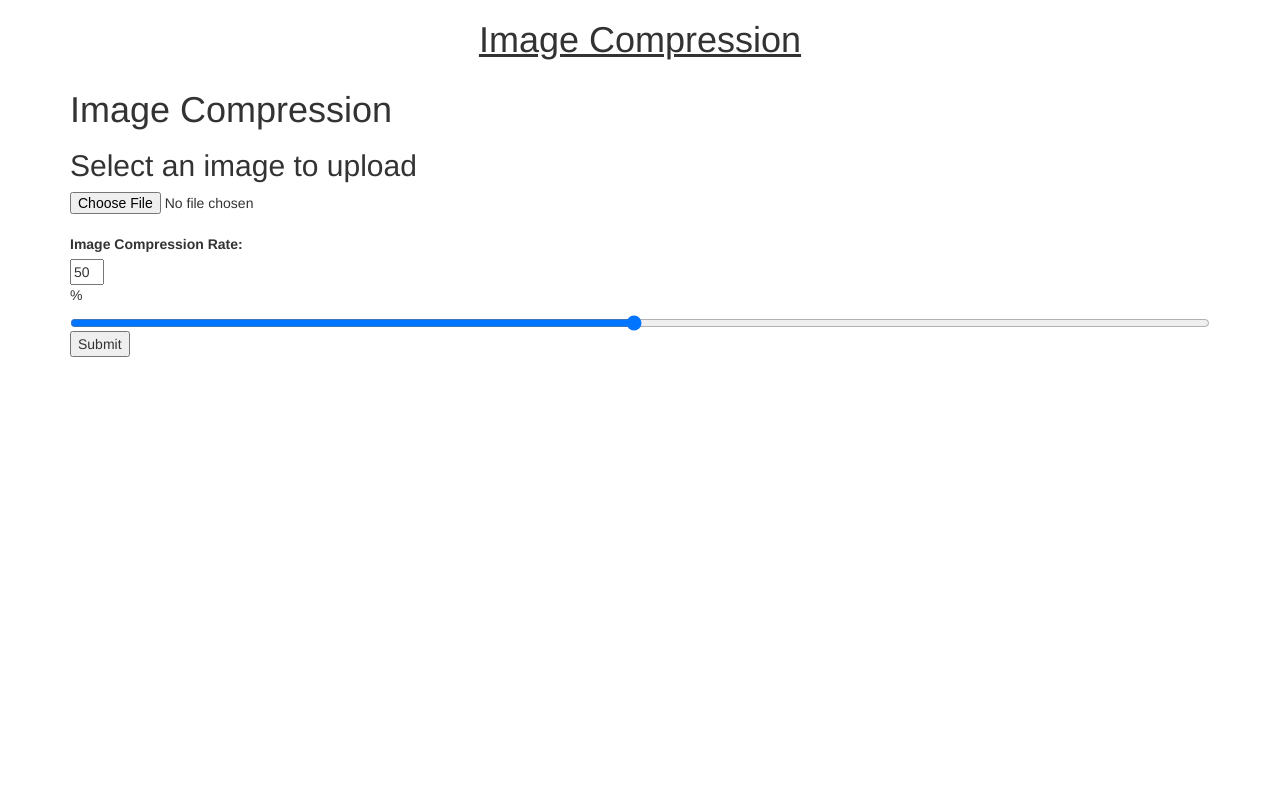
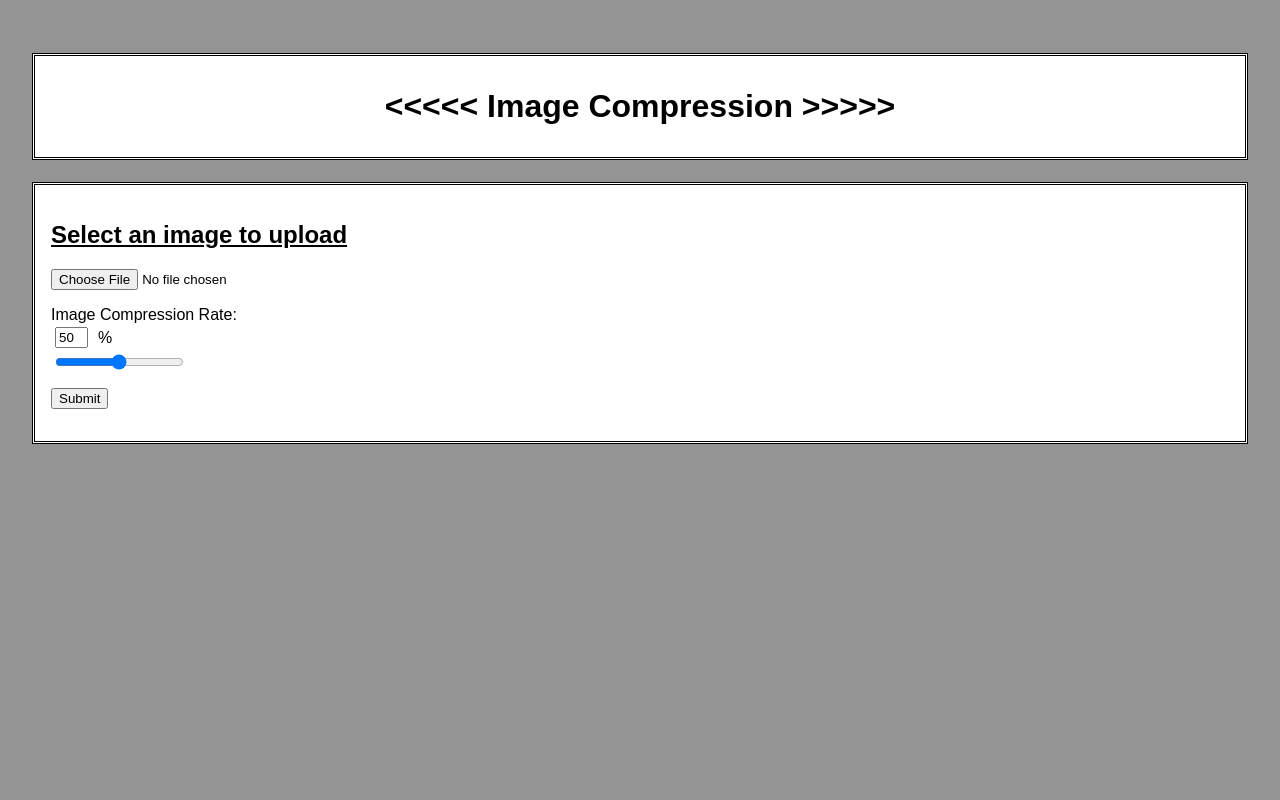
Before and after one commit to Haruray/Algeo02-19145, a Flask app: page / in a window 1280 px wide. Run offline with Flask 2, Linux system fonts and the light colour scheme; some libraries are stand-ins or nearby versions.

Commit message:
edit css

```diff
--- a/src/static/css/app.css
+++ b/src/static/css/app.css
@@ -1,88 +1,79 @@
-/*just bg and body style*/
-.container{
-    background-color:#1E2832;
-    padding-bottom:20px;
-    margin-top:10px;
-    border-radius:5px;
-    }
-    .center{
-    text-align:center;
-    }
-    #top{
-    margin-top:20px;
-    }
-    .btn-container{
-    background:#fff;
-    border-radius:5px;
-    padding-bottom:20px;
-    margin-bottom:20px;
-    }
-    .white{
-    color:white;
-    }
-    .imgupload{
-    color:#1E2832;
-    padding-top:40px;
-    font-size:7em;
-    }
-    #namefile{
-    color:black;
-    }
-    h4>strong{
-    color:#ff3f3f
-    }
-    .btn-primary{
-    border-color: #ff3f3f !important;
-    color: #ffffff;
-    text-shadow: 0 -1px 0 rgba(0, 0, 0, 0.25);
-    background-color: #ff3f3f !important;
-    border-color: #ff3f3f !important;
-    }
+body {
+  margin: 0;
+  padding: 0;
+  background-color:rgb(148, 148, 148);
+}
 
-    /*these two are set to not display at start*/
-    .imgupload.ok{
-    display:none;
-    color:green;
-    }
-    .imgupload.stop{
-    display:none;
-    color:red;
-    }
+.p2 {
+  font-family: Arial, Helvetica, sans-serif;
+}
 
+* {
+  box-sizing: border-box;
+}
 
-    /*this sets the actual file input to overlay our button*/
-    #fileup{
-    opacity: 0;
-    -moz-opacity: 0;
-    filter: progid:DXImageTransform.Microsoft.Alpha(opacity=0);
-    width:200px;
-    cursor: pointer;
-    position:absolute;
-    left: 50%;
-    transform: translateX(-50%);
-    bottom: 40px;
-    height: 50px;
-    }
+h1.title {
+  text-align: center;
+  background-color: rgb(255, 255, 255);
+  border-style: double;
+}
 
-    /*switch between input and not active input*/
-    #submitbtn{
-      padding:5px 50px;
-      display:none;
-    }
-    #fakebtn{
-      padding:5px 40px;
-    }
+.container {
+  margin: 2em;
+  /* padding: 1em; */
+  display: flex;
+  flex-direction: column;
+  justify-content: center;
+  align-content: center;
+  align-self: center;
+}
 
+.file-uploader {
+  background-color: rgb(255, 255, 255);
+  border-style: double;
+  padding: 1em;
+}
 
-    #sign{
-        color:#1E2832;
-        position:fixed;
-        right:10px;
-        bottom:10px;
-        text-shadow:0px 0px 0px #1E2832;
-        transition:all.3s;
-    }
-    #sign:hover{
-        color:#1E2832;
-        text-shadow:0px 0px 5px #1E2832;
-    }
+.image-box {
+  display: flex;
+  /* width: 800px; */
+  /* height: 400px; */
+  justify-content: space-evenly;
+  background-color: rgb(175, 171, 211);
+  border-right-style: double;
+  border-left-style: double;
+}
+
+.before {
+  width: 400px;
+}
+
+.after {
+  width: 400px;
+}
+
+.slider {
+  margin: 4px;
+  display: flex;
+  align-self:flex-start;
+  align-items:center;
+  height: 20px;
+  gap: 10px;
+}
+
+.imgresult {
+  display:flex;
+  flex-direction: column;
+
+}
+
+.rate-info {
+  /* display: flex; */
+  background-color: rgb(255, 255, 255);
+  border-style: double;
+}
+
+button.rate-info {
+  height: 20px;
+  align-self:flex-start;
+}
--- a/src/templates/index.html
+++ b/src/templates/index.html
@@ -1,17 +1,16 @@
 <html>
     <head>
         <title>Ozymandias geming</title>
-        <link rel="stylesheet" href="https://maxcdn.bootstrapcdn.com/bootstrap/3.3.6/css/bootstrap.min.css" />
+        <link rel="stylesheet" href="{{ url_for('static', filename='css/app.css') }}">
         <script src="https://ajax.googleapis.com/ajax/libs/jquery/3.1.0/jquery.min.js"></script>
         <script src="{{url_for('static', filename='app.js')}}"></script>
     </head>
     <body>
-        <p style="text-decoration: underline;"><h1 align="center"><u>Image Compression</u></h1></p>
         <div class="container">
-            <h1 class="title">Image Compression</h1>
+            <h1 class="title"><p class="p2"> <<<<< Image Compression >>>>></p></h1>
             <div class="file-uploader">
-                <h2>Select an image to upload</h2>
-                <p>
+                <h2 class="p2"><u>Select an image to upload</u></h2>
+                <p class="p2">
                     {% with messages = get_flashed_messages() %}
                     {% if messages %}
                         <ul>
@@ -25,20 +24,20 @@
 
                 <form method="post" action="/" enctype="multipart/form-data">
                     <dl>
-                        <p>
+                        <p class="p2">
                             <input type="file" name="file" autocomplete="off" required>
                         </p>
                     </dl>
-                    <label for="compressRate">Image Compression Rate: </label><br>
+                    <label for="compressRate" class="p2">Image Compression Rate: </label><br>
                     <div class="slider">
 
 
                         <input type="text" id="compressRate" name="compressRate" size="1" maxLength="3">
-                        <p>%</p>
+                        <p class="p2">%</p>
 
                     </div>
                         <input type="range" class="slider" min="1" max="100" value="50" id="slider">
-                    <p>
+                    <p class="p2">
                         <input type="submit" value="Submit">
                     </p>
                 </form>
@@ -47,24 +46,25 @@
             <div class="image-box">
 
                 <div class="imgresult">
-                    <h2>Before</h2>
+                    <h2 class="p2">Before</h2>
 
                         <img style="width:300px;height:200px;" src="{{ url_for('display_image', filename=filename) }}">
 
+                    <h2></h2>
                 </div>
 
                 <div class="imgresult">
-                    <h2>After</h2>
+                    <h2 class="p2">After</h2>
                         <img style="width:300px;height:200px;" src="{{ url_for('display_image', filename=filename) }}">
-
+                    <h2></h2>
                 </div>
             </div>
             <div class="rate-info">
                 <div>
-                    <p>Image pixel difference percentage: 50%</p>
-                    <p>Image compression time 0.5 seconds</p>
+                    <p class="p2"> Image pixel difference percentage: 50%</p>
+                    <p class="p2"> Image compression time 0.5 seconds</p>
                 </div>
-                <button type="button">Download</button>
+                <a href="{{ url_for('display_image_compressed', filename=filename) }}" download><p class="p2"> Download di sini</p></a>
             </div>
             {% endif %}
         </div>
```
Also changed, not shown: src/static/compressed/701863-compressed.jpg (added), src/static/compressed/sana-compressed.jpg (added).
